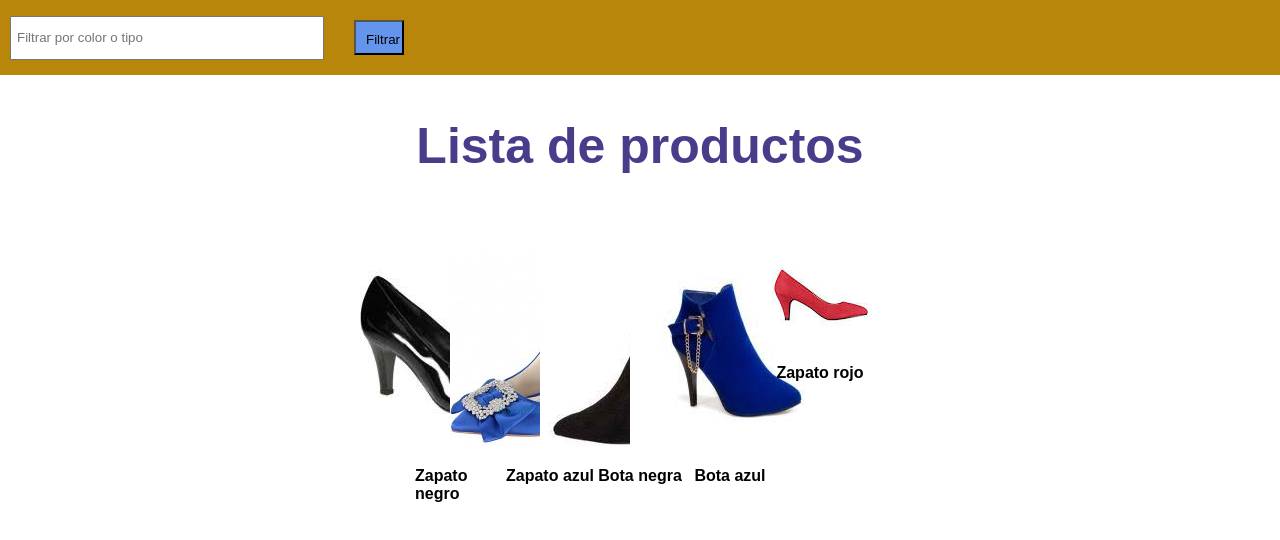
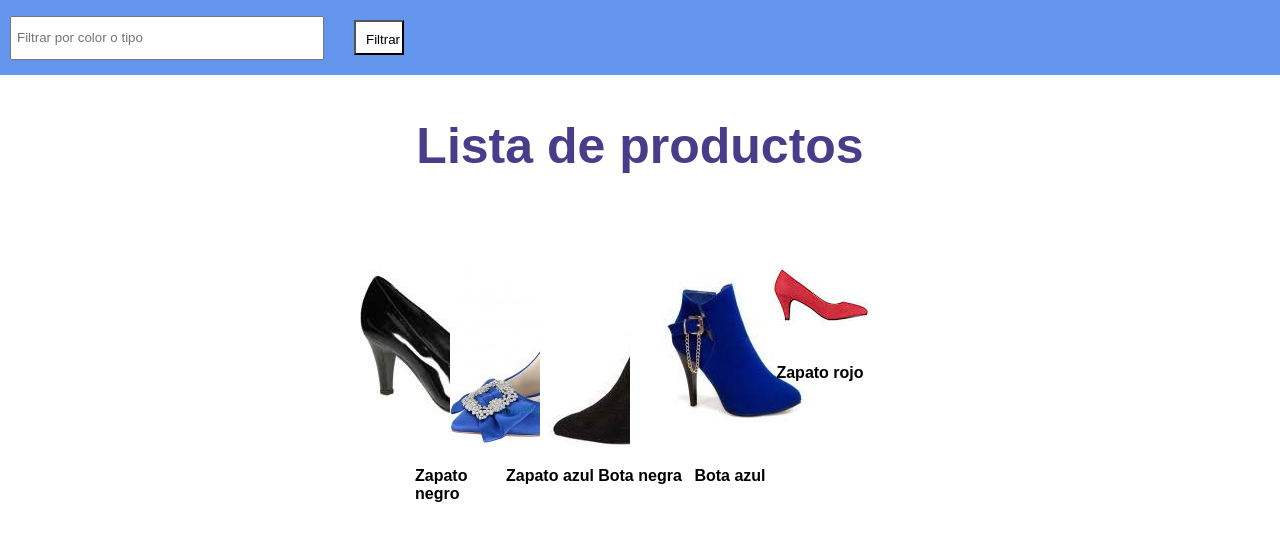
Before and after one commit to mariaabi82/shoes, a plain HTML site: page index.html in a window 1280 px wide. Drawn offline with Linux system fonts and the light colour scheme; a web font is replaced by a local one.

Commit message:
cambio una } de lugar y corrijo color

```diff
--- a/filtro.css
+++ b/filtro.css
@@ -6,7 +6,7 @@ body {
 nav {
     height: 55px;
     padding: 10px;
-    background-color: darkgoldenrod;
+    background-color: cornflowerblue;
     display: flex;
     align-items: center;
 
@@ -23,7 +23,7 @@ button {
     height: 35px;
     width: 50px;
     color: black;
-    background-color: cornflowerblue;
+    background-color: white;
     padding: 10px;
 
 }
--- a/filtro.js
+++ b/filtro.js
@@ -77,14 +77,14 @@ for (let i = 0; i < texto.length; i++) {
       colorElegido.push(texto)
     }
   };
-}
+
 
  const calzadoPorColor = productos.filter(productos => productos.color.includes(...colorElegido));
 
   console.log("dentro del filter de color");
   console.log(calzadoPorColor);
 
-
+}
 //   // ----------- filtra por color de calzado
 
 //   const texto = document.querySelectorAll("input[type='text']");
```
